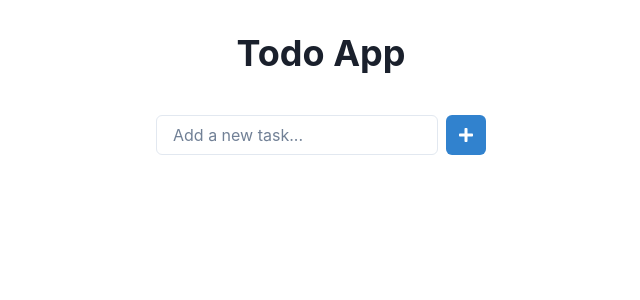
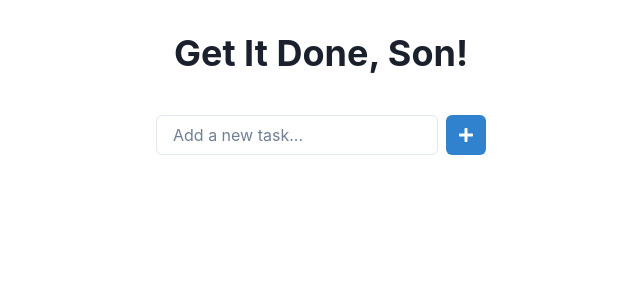
Before and after one commit to GPT-Engineer-App-Dev/mimicry-man, a React (Vite) app: page / in a window 1280 px wide. Shown: the top 300 px of the page, without its empty margins (319-959 px from the left). Built offline with nearby package versions, Linux system fonts and the light colour scheme.

Commit message:
Updated the title of the todo app to "Get It Done, Son!" to add some humor.
Prompt: Change the title to something funny

```diff
--- a/src/pages/Index.jsx
+++ b/src/pages/Index.jsx
@@ -37,7 +37,7 @@ const Index = () => {
 
   return (
     <VStack p={8}>
-      <Heading mb="8">Todo App</Heading>
+      <Heading mb="8">Get It Done, Son!</Heading>
       <HStack>
         <Input value={inputValue} onChange={handleInputChange} onKeyPress={handleKeyPress} placeholder="Add a new task..." />
         <IconButton icon={<FaPlus />} onClick={addTodo} colorScheme="blue" aria-label="Add todo" />
```
